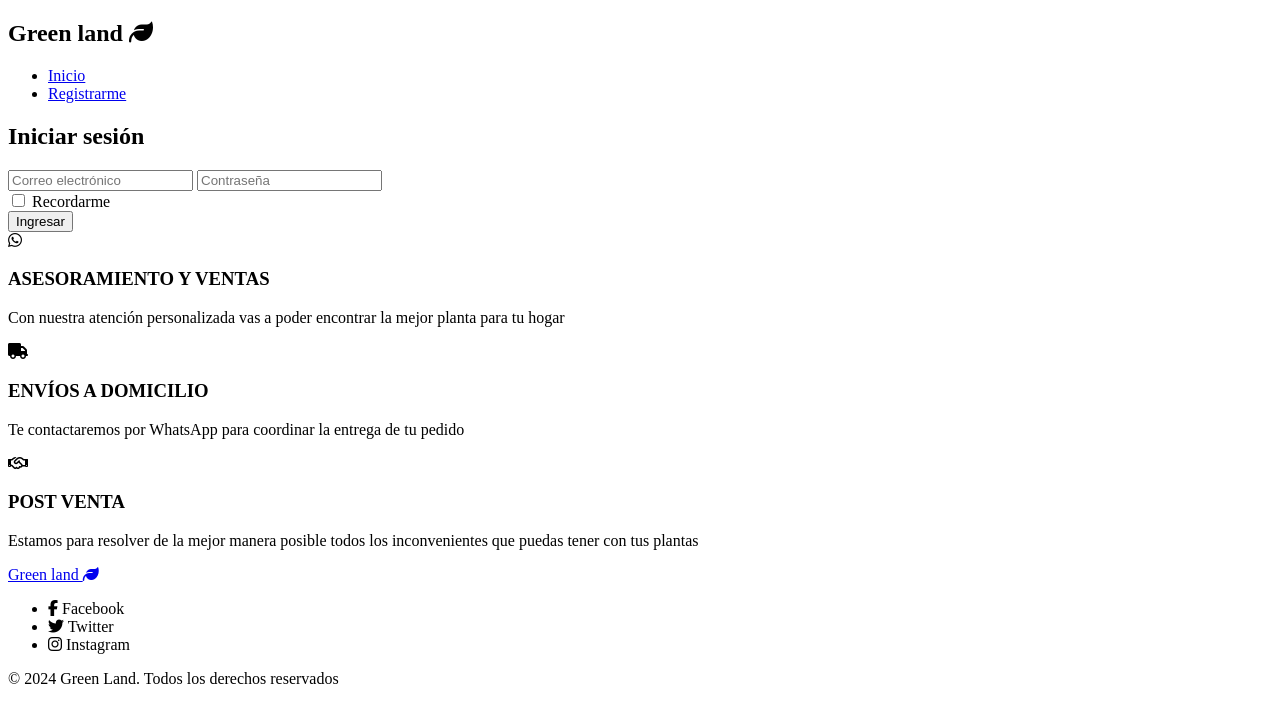
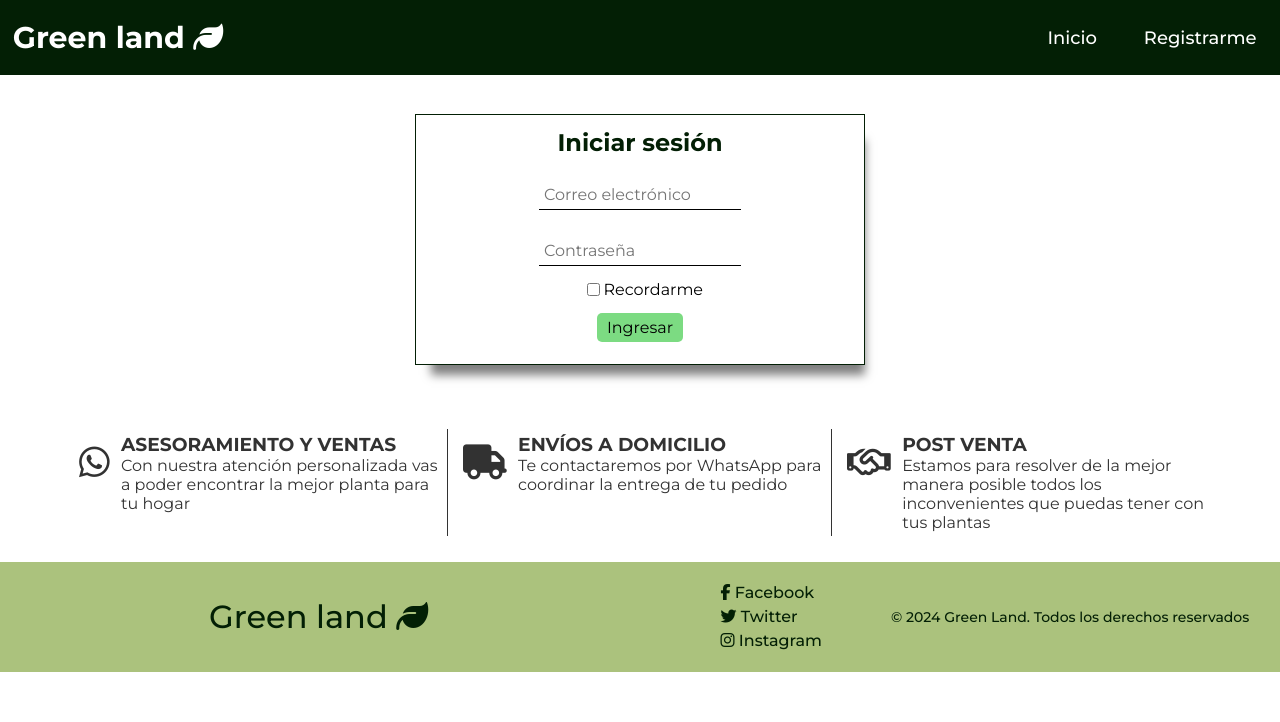
Before and after one commit to ma3rtin/integrador-front-cac, a plain HTML site: page pages/login.html in a window 1280 px wide. Drawn offline with nearby package versions, Linux system fonts and the light colour scheme; the site is published under a folder, as on GitHub Pages, so addresses that start at the root find nothing; a web font is replaced by a local one.

Commit message:
Update login.html para cargar hoja de estilo

```diff
--- a/pages/login.html
+++ b/pages/login.html
@@ -3,7 +3,7 @@
   <head>
     <meta charset="UTF-8" />
     <meta name="viewport" content="width=device-width, initial-scale=1.0" />
-    <link rel="stylesheet" href="/styles/login.css" />
+    <link rel="stylesheet" href="../styles/login.css" />
     <link
       rel="shortcut icon"
       href="/assets/images/icon.ico"
```
